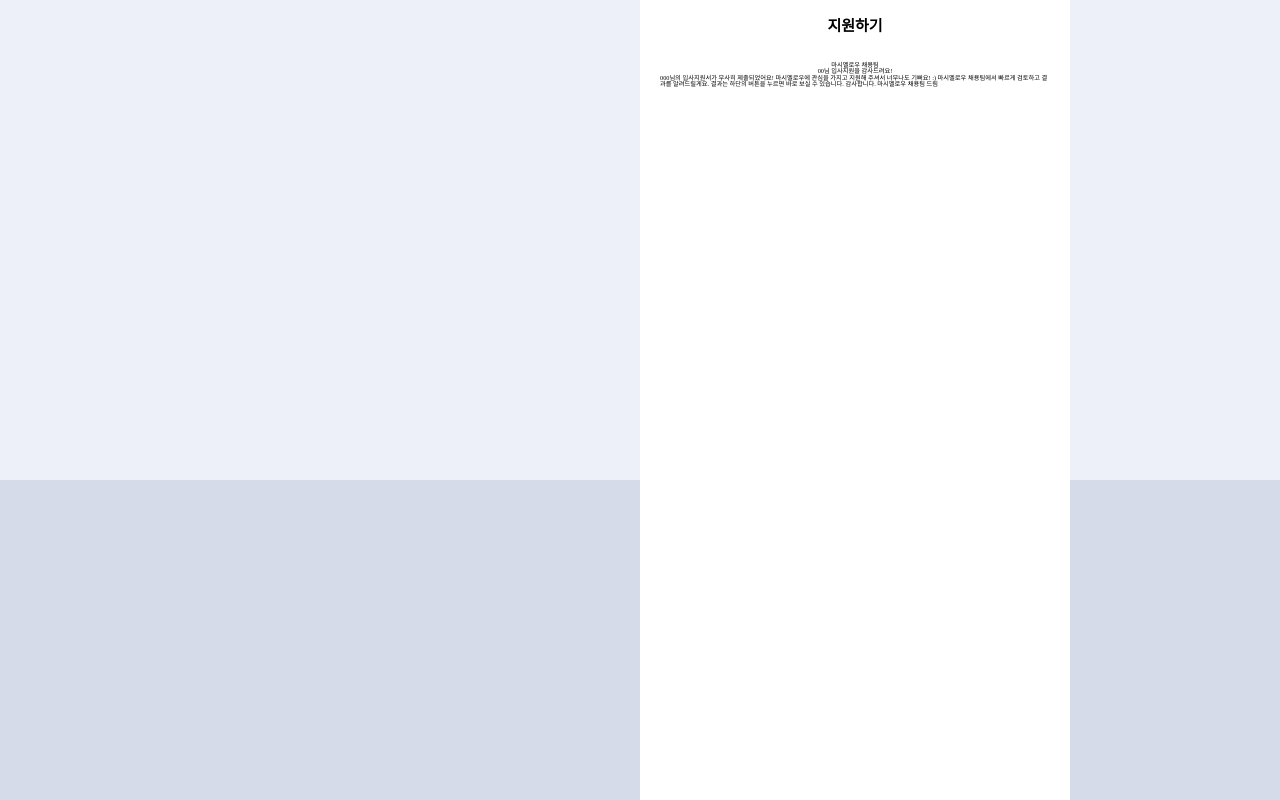
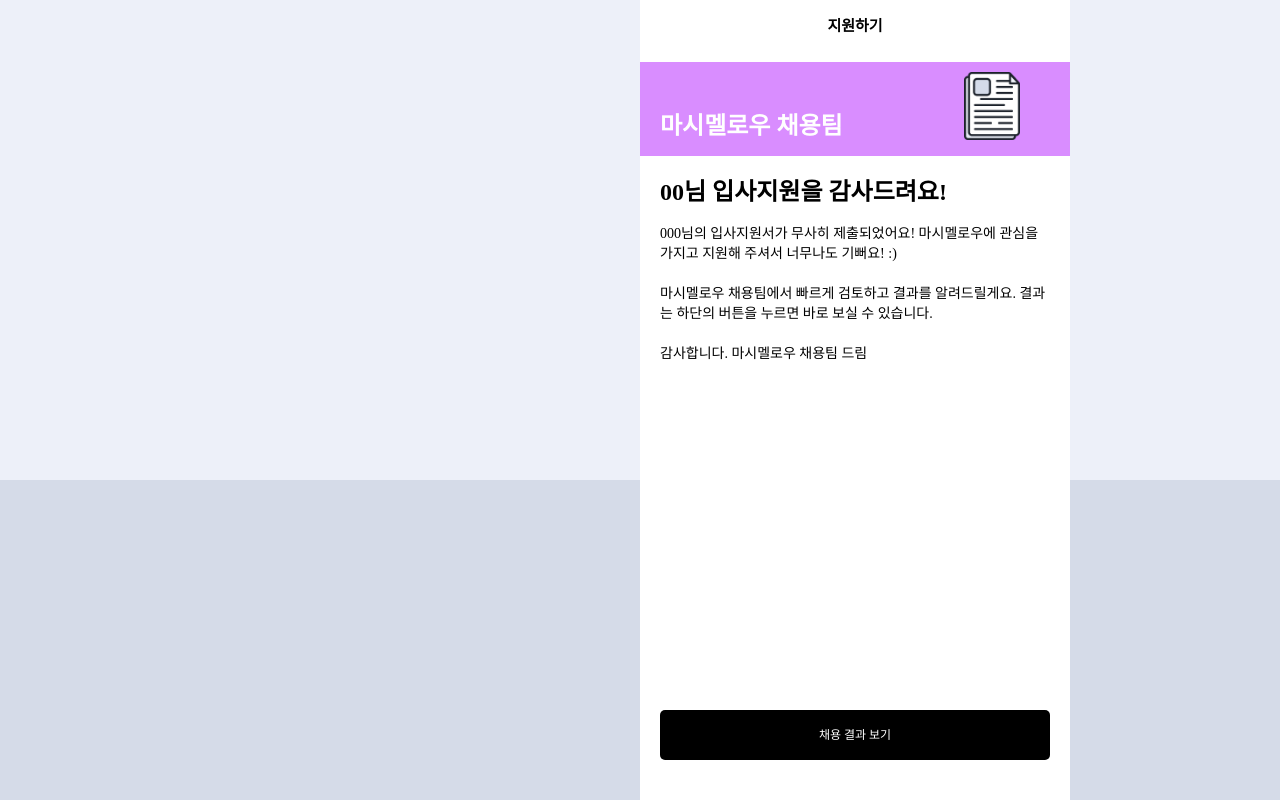
Before and after one commit to json91-dev/marshmellow-front-nextjs, a Next.js app: page /signup/submit-complete in a window 1280 px wide. Built offline with nearby package versions, Linux system fonts and the light colour scheme.

Commit message:
[feat] 버튼 화면 이동 추가

```diff
--- a/src/app/(beforeLogin)/signup/_components/informationTab.module.scss
+++ b/src/app/(beforeLogin)/signup/_components/informationTab.module.scss
@@ -8,7 +8,7 @@
 }
 
 .tab {
-  min-height: 3rem;
+  min-height: 4rem;
   max-height: 4rem;
   width: 100%;
   max-width: 90rem;
--- a/src/app/(beforeLogin)/signup/info/_components/ConfirmAndNext.tsx
+++ b/src/app/(beforeLogin)/signup/info/_components/ConfirmAndNext.tsx
@@ -6,7 +6,9 @@
 export default function ConfirmAndNext() {
   const router = useRouter();
 
-  const onClickButton = useCallback(() => {}, []);
+  const onClickButton = useCallback(() => {
+    router.push('/signup/submit');
+  }, []);
 
   return <ConfirmButton text={'다음 단계'} onClick={onClickButton} />;
 }
--- /dev/null
+++ b/src/app/(beforeLogin)/signup/submit-complete/_components/Confirm.tsx
@@ -0,0 +1,6 @@
+import ConfirmButton from '@/app/(beforeLogin)/signup/_components/ConfirmButton';
+import React from 'react';
+
+export default function Confirm() {
+  return <ConfirmButton text={'채용 결과 보기'} customStyle={{ width: '100%' }} />;
+}
--- a/src/app/(beforeLogin)/signup/submit-complete/page.tsx
+++ b/src/app/(beforeLogin)/signup/submit-complete/page.tsx
@@ -1,21 +1,35 @@
 'use client';
 import style from './submitComplete.module.scss';
-import InformationTab from '@/app/(beforeLogin)/signup/_components/InformationTab';
 import React, { useState } from 'react';
-import SectionInfo from '@/app/(beforeLogin)/signup/_components/SectionInfo';
-import ConfirmButton from '@/app/(beforeLogin)/signup/_components/ConfirmButton';
+import Image from 'next/image';
+import Confirm from '@/app/(beforeLogin)/signup/submit-complete/_components/Confirm';
 
 /** 회원가입 제출 페이지 **/
 export default function SubmitComplete() {
   const [isSubmit, setIsSubmit] = useState(true);
   return (
     <div className={style.container}>
-      <div>마시멜로우 채용팀</div>
-      <div>00님 입사지원을 감사드려요!</div>
-      <div>
-        000님의 입사지원서가 무사히 제출되었어요! 마시멜로우에 관심을 가지고 지원해 주셔서 너무나도 기뻐요! :)
-        마시멜로우 채용팀에서 빠르게 검토하고 결과를 알려드릴게요. 결과는 하단의 버튼을 누르면 바로 보실 수 있습니다.
-        감사합니다. 마시멜로우 채용팀 드림
+      <div className={style.header}>
+        <div className={style.headerTitle}>마시멜로우 채용팀</div>
+        <div className={style.headerImage}>
+          <Image src="/images/icon_document.png" alt="No Image" fill objectFit="contain" />
+        </div>
+      </div>
+      <div className={style.main}>
+        <div className={style.mainTitle}>00님 입사지원을 감사드려요!</div>
+        <div className={style.mainDescription}>
+          000님의 입사지원서가 무사히 제출되었어요! 마시멜로우에 관심을 가지고 지원해 주셔서 너무나도 기뻐요! :)
+          <br />
+          <br />
+          마시멜로우 채용팀에서 빠르게 검토하고 결과를 알려드릴게요. 결과는 하단의 버튼을 누르면 바로 보실 수 있습니다.
+          <br />
+          <br />
+          감사합니다. 마시멜로우 채용팀 드림
+        </div>
+      </div>
+
+      <div className={style.confirmArea}>
+        <Confirm />
       </div>
     </div>
   );
--- a/src/app/(beforeLogin)/signup/submit-complete/submitComplete.module.scss
+++ b/src/app/(beforeLogin)/signup/submit-complete/submitComplete.module.scss
@@ -7,6 +7,59 @@
   display: flex;
   flex-direction: column;
   align-items: center;
+}
+
+.header {
+  width: 100%;
+  min-height: 9.4rem;
+  height: 10%;
+  display: flex;
+  padding-left: 2rem;
+  padding-right: 2rem;
+  padding-bottom: 1.6rem;
+  justify-content: space-between;
+  align-items: flex-end;
+  background-color: #D98DFF;
+}
+
+.headerTitle {
+  font-size: 2.4rem;
+  color: white;
+  font-weight: 700;
+  margin-bottom: 0.2rem;
+}
+
+.headerImage {
+  position: relative;
+  width: 5.6rem;
+  height: 6.8rem;
+  margin-right: 3rem;
+}
+
+.main {
+  height: 90%;
   padding-left: 2rem;
   padding-right: 2rem;
 }
+
+.mainTitle {
+  margin-top: 2.4rem;
+  font-size: 2.4rem;
+  font-weight: 700;
+}
+
+.mainDescription {
+  margin-top: 2rem;
+  font-size: 1.4rem;
+  font-weight: 400;
+  line-height: 2rem;
+}
+
+.confirmArea {
+  width: 100%;
+
+  position: absolute;
+  bottom: 4rem;
+  padding-left: 2rem;
+  padding-right: 2rem;
+}
--- /dev/null
+++ b/src/app/(beforeLogin)/signup/submit/_components/Confirm.tsx
@@ -0,0 +1,13 @@
+import ConfirmButton from '@/app/(beforeLogin)/signup/_components/ConfirmButton';
+import React, { useCallback } from 'react';
+import { useRouter } from 'next/navigation';
+
+export default function Confirm() {
+  const router = useRouter();
+
+  const onClickButton = useCallback(() => {
+    router.push('/signup/submit-complete');
+  }, []);
+
+  return <ConfirmButton onClick={onClickButton} text={'최종 제출'} customStyle={{ width: '100%' }} />;
+}
--- a/src/app/(beforeLogin)/signup/submit/page.tsx
+++ b/src/app/(beforeLogin)/signup/submit/page.tsx
@@ -5,6 +5,7 @@
 import SectionInfo from '@/app/(beforeLogin)/signup/_components/SectionInfo';
 import ConfirmButton from '@/app/(beforeLogin)/signup/_components/ConfirmButton';
 import { useRouter } from 'next/navigation';
+import Confirm from '@/app/(beforeLogin)/signup/submit/_components/Confirm';
 
 /** 회원가입 제출 페이지 **/
 export default function Submit() {
@@ -45,7 +46,7 @@
         </div>
       </div>
       <div className={style.confirmArea}>
-        <ConfirmButton text={'최종 제출'} customStyle={{ width: '100%' }} />
+        <Confirm />
       </div>
     </div>
   );
```
Also changed, not shown: public/images/icon_document.png (added).
